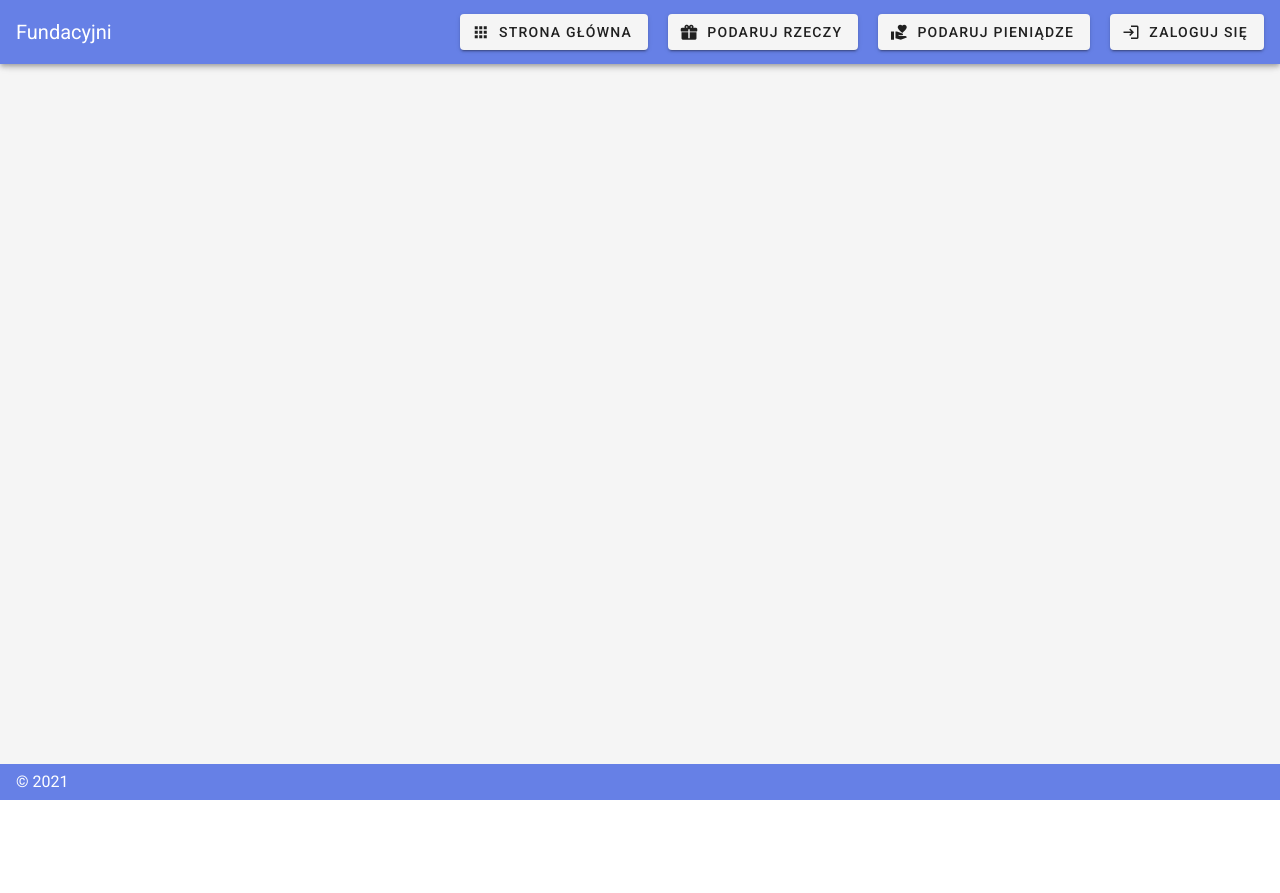
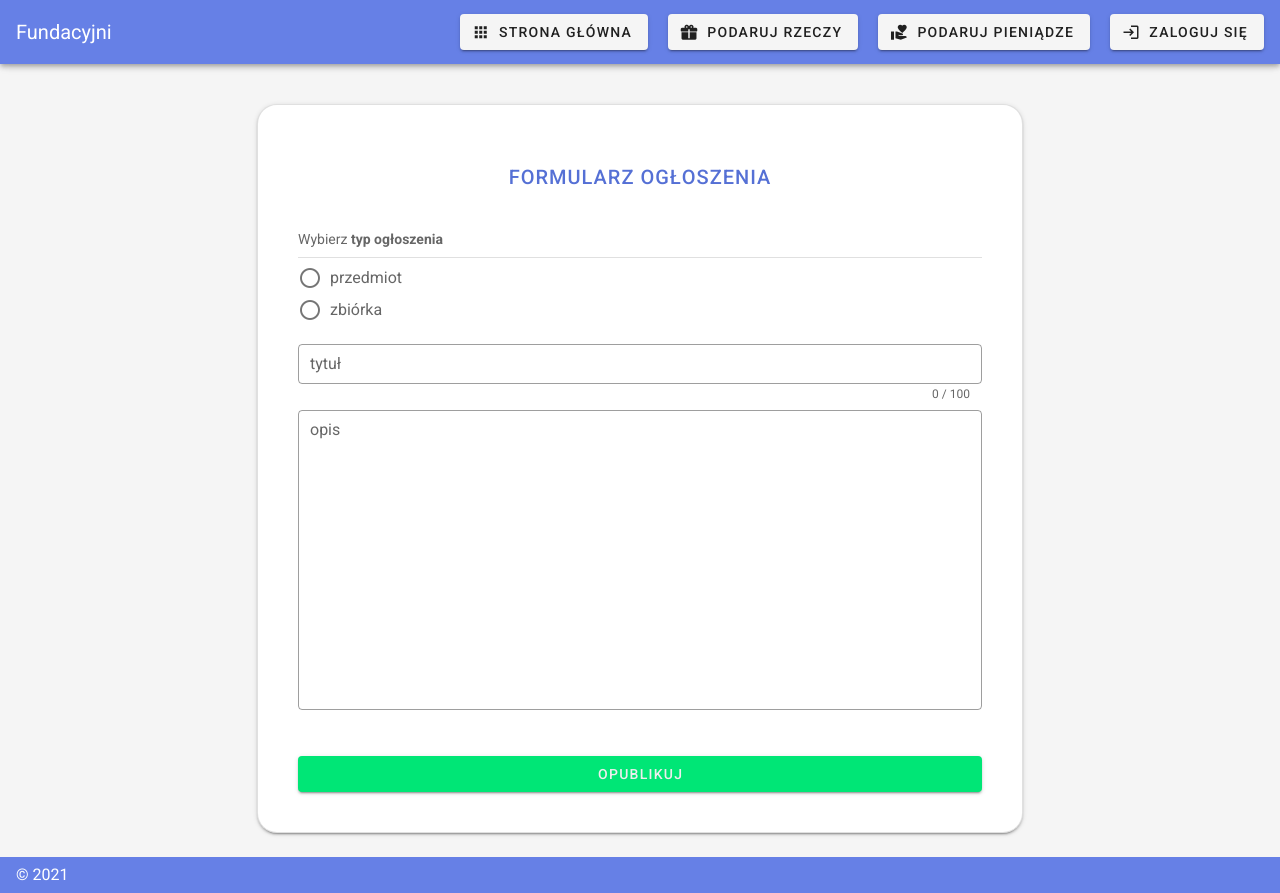
Before and after one commit to Fundacyjni/frontend, a Nuxt app: page /add-post in a window 1280 px wide. Before the commit the page ends 800 px from the top, so only its background shows below. Built offline with nearby package versions, Linux system fonts and the light colour scheme.

Commit message:
feat: create post add form

```diff
--- /dev/null
+++ b/pages/add-post.vue
@@ -0,0 +1,109 @@
+<template>
+  <v-row class="my-2" align="center" justify="center" style="height: 100%">
+    <v-col sm="8" md="8" lg="8" xl="6">
+      <v-card class="pa-10" elevation="2" outlined style="border-radius: 20px">
+        <v-card-title class="justify-center">Formularz ogłoszenia</v-card-title>
+        <v-radio-group v-model="type">
+          <template #label>
+            <div>Wybierz <strong>typ ogłoszenia</strong></div>
+          </template>
+          <v-divider class="mb-2"></v-divider>
+          <v-radio label="przedmiot" value="gift"></v-radio>
+          <v-radio label="zbiórka" value="fundraising"></v-radio>
+        </v-radio-group>
+        <v-slider
+          v-if="type == 'fundraising'"
+          v-model="price"
+          :min="min"
+          :max="max"
+        ></v-slider>
+        <v-text-field
+          v-if="type == 'fundraising'"
+          v-model="price"
+          label="cena"
+          :rules="priceRules"
+          suffix="zł"
+          outlined
+          dense
+          required
+        ></v-text-field>
+        <v-form ref="form" v-model="valid" lazy-validation>
+          <v-text-field
+            v-model="title"
+            :counter="100"
+            :rules="titleRules"
+            label="tytuł"
+            outlined
+            dense
+            required
+          ></v-text-field>
+          <v-textarea
+            v-model="desc"
+            label="opis"
+            height="300"
+            :rules="descRules"
+            no-resize
+            outlined
+            dense
+            required
+          ></v-textarea>
+          <v-btn
+            block
+            class="mt-5 green accent-3"
+            style="color: #eee"
+            :disabled="!valid"
+            @click="validate"
+          >
+            Opublikuj
+          </v-btn>
+        </v-form>
+      </v-card>
+    </v-col>
+  </v-row>
+</template>
+
+<script>
+export default {
+  data() {
+    return {
+      type: '',
+      min: 100,
+      max: 100000,
+      price: 100,
+      valid: true,
+      title: '',
+      desc: '',
+      priceRules: [
+        (v) => !!v || 'Podaj wartość zbiórki',
+        (v) => !String(v).includes('.') || 'Podaj wartość całkowitą',
+        (v) => !isNaN(Number(v)) || 'Podaj liczbę',
+        (v) => v >= this.min || 'Cena jest zbyt niska',
+        (v) => v <= this.max || 'Cena jest zbyt wysoka',
+      ],
+      titleRules: [
+        (v) => !!v || 'Uzupełnij puste pola',
+        (v) => v.length <= 100 || 'Tytuł nie spełnia wymagań',
+      ],
+      descRules: [(v) => !!v || 'Uzupełnij puste pola'],
+    }
+  },
+  methods: {
+    async validate() {
+      await this.$refs.form.validate()
+      if (this.valid) alert('Pomyślnie opublikowano :)')
+    },
+  },
+}
+</script>
+
+<style scoped>
+.v-form,
+.container {
+  height: 100%;
+}
+.v-card__title {
+  text-transform: uppercase;
+  letter-spacing: 1px;
+  color: #5570d5;
+}
+</style>
```
